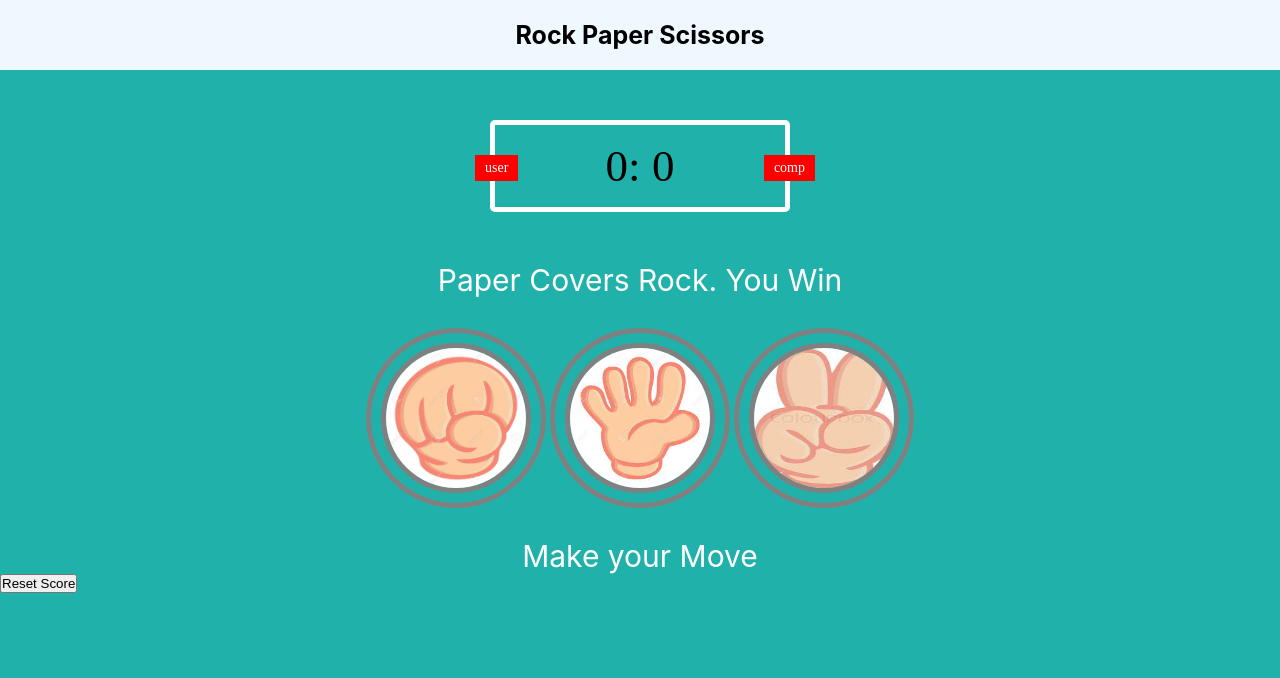
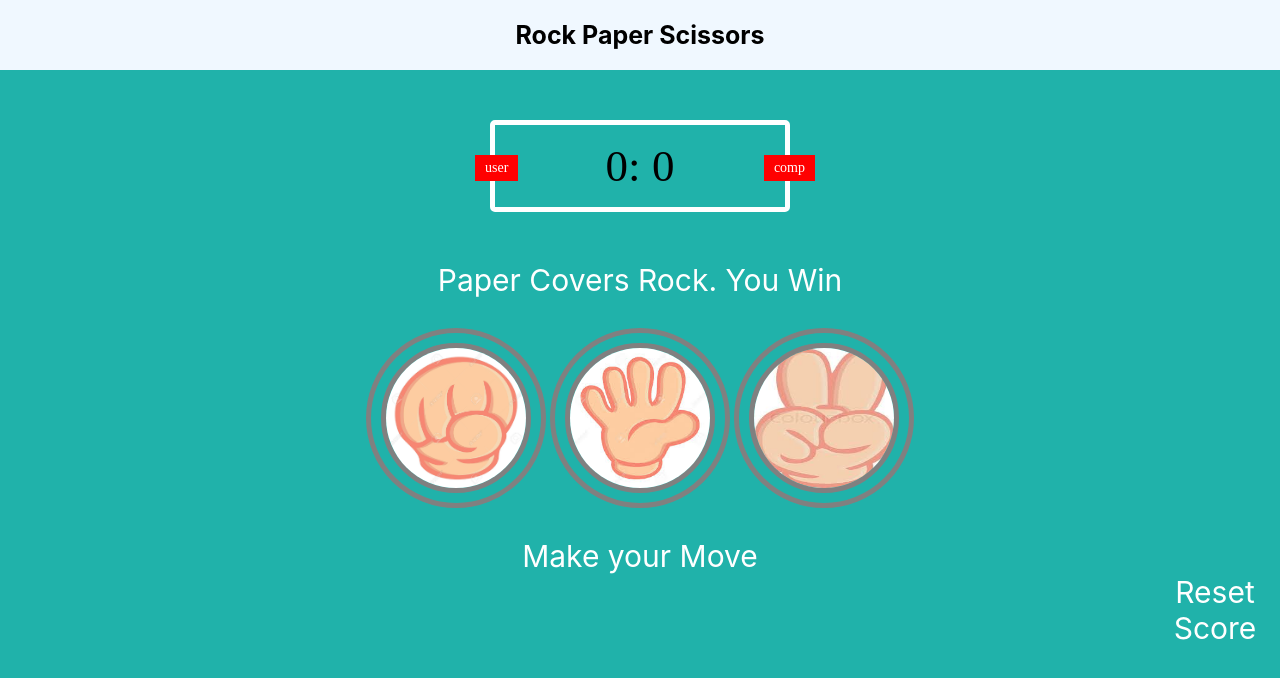
Before and after one commit to sandeepnegi1996/Rock-Paper-Scissor, a plain HTML site: page index.html in a window 1280 px wide. Drawn offline with Linux system fonts and the light colour scheme.

Commit message:
Update style.css

```diff
--- a/style.css
+++ b/style.css
@@ -82,3 +82,16 @@ header > h1 {
   font-family: -apple-system, BlinkMacSystemFont, "Segoe UI", Roboto, Oxygen,
     Ubuntu, Cantarell, "Open Sans", "Helvetica Neue", sans-serif;
 }
+#reset{
+  color:white;
+  margin-left:1150px;
+  font-size: 30px;
+  font-family: -apple-system, BlinkMacSystemFont, "Segoe UI", Roboto, Oxygen,
+    Ubuntu, Cantarell, "Open Sans", "Helvetica Neue", sans-serif;
+    background-color: Transparent;
+    background-repeat:no-repeat;
+    border: none;
+    cursor:pointer;
+    overflow: hidden;
+    outline:none;
+}
```
